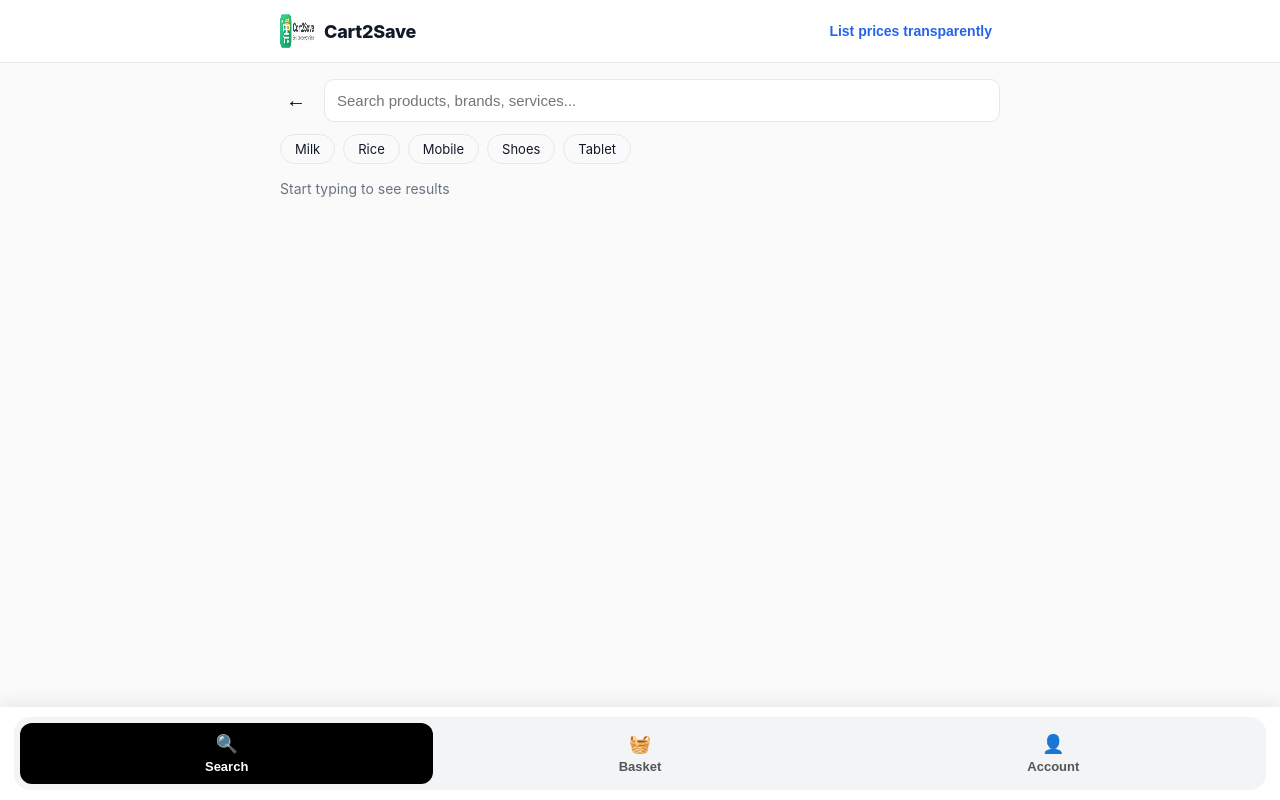
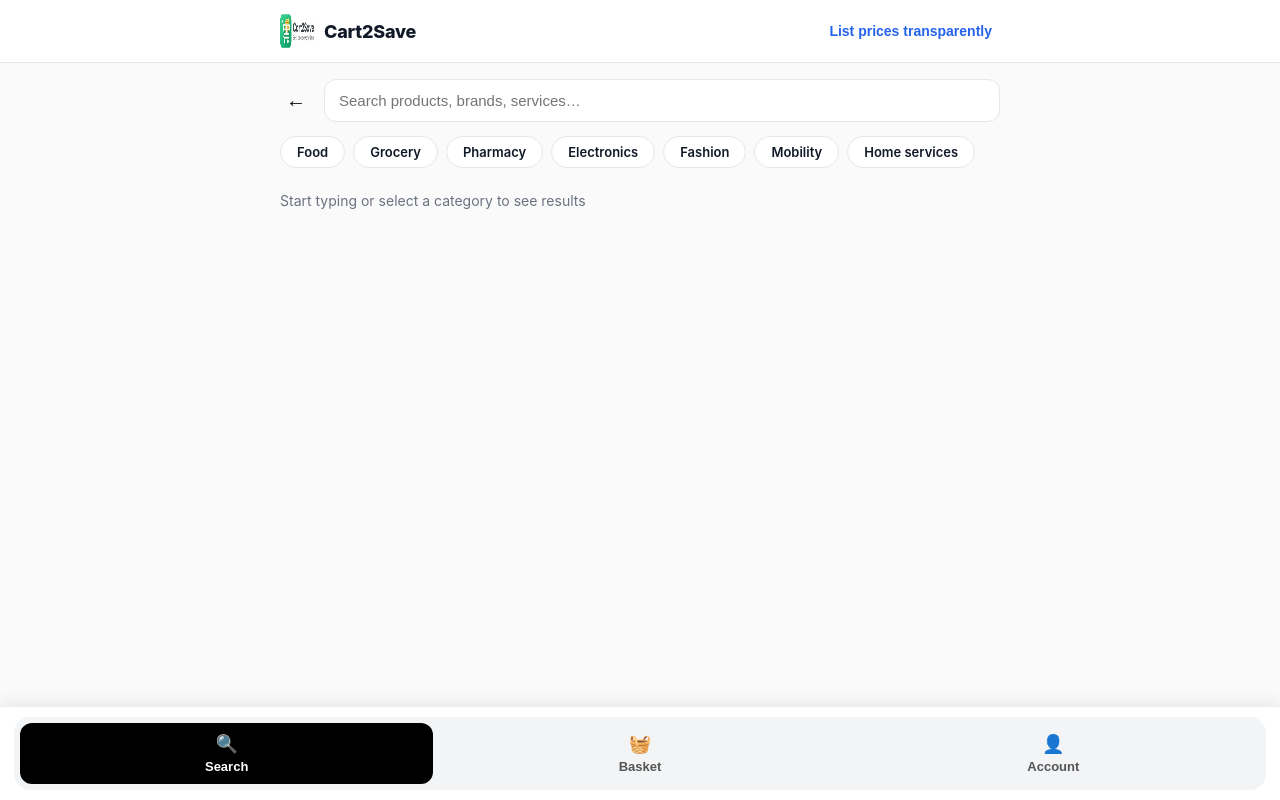
Before and after one commit to prashanthrangineni-sketch/pranix-witness-ui, a Next.js app: page /search in a window 1280 px wide. Built offline with nearby package versions, Linux system fonts and the light colour scheme.

Commit message:
Polish search UX with category chips and native navigation

```diff
--- a/app/search/page.tsx
+++ b/app/search/page.tsx
@@ -3,22 +3,30 @@
 import { useRouter } from 'next/navigation'
 import { useState } from 'react'
 
+const CHIPS = [
+  'Food',
+  'Grocery',
+  'Pharmacy',
+  'Electronics',
+  'Fashion',
+  'Mobility',
+  'Home services',
+]
+
 export default function SearchPage() {
   const router = useRouter()
   const [query, setQuery] = useState('')
-
-  const chips = ['Milk', 'Rice', 'Mobile', 'Shoes', 'Tablet']
+  const [activeChip, setActiveChip] = useState<string | null>(null)
 
   return (
     <div style={{ padding: '16px', maxWidth: '720px', margin: '0 auto' }}>
-
       {/* 🔙 BACK + SEARCH */}
       <div
         style={{
           display: 'flex',
           alignItems: 'center',
           gap: '12px',
-          marginBottom: '12px',
+          marginBottom: '14px',
         }}
       >
         <button
@@ -35,50 +43,63 @@ export default function SearchPage() {
 
         <input
           value={query}
-          onChange={(e) => setQuery(e.target.value)}
-          placeholder="Search products, brands, services..."
+          onChange={(e) => {
+            setQuery(e.target.value)
+            setActiveChip(null)
+          }}
+          placeholder="Search products, brands, services…"
           style={{
             flex: 1,
-            padding: '12px',
-            borderRadius: '10px',
+            padding: '12px 14px',
+            borderRadius: '12px',
             border: '1px solid #e5e7eb',
             fontSize: '15px',
           }}
         />
       </div>
 
-      {/* QUICK CHIPS */}
+      {/* CATEGORY CHIPS */}
       <div
         style={{
           display: 'flex',
           gap: '8px',
           overflowX: 'auto',
-          marginBottom: '16px',
+          paddingBottom: '6px',
+          marginBottom: '18px',
         }}
       >
-        {chips.map((c) => (
+        {CHIPS.map((chip) => {
+          const active = chip === activeChip
+          return (
             <div
-            key={c}
+              key={chip}
               onClick={() => {
-              setQuery(c)
+                setActiveChip(chip)
+                setQuery(chip)
               }}
               style={{
-              padding: '6px 14px',
+                padding: '7px 16px',
                 borderRadius: '999px',
-              border: '1px solid #e5e7eb',
                 fontSize: '13px',
+                fontWeight: 600,
+                whiteSpace: 'nowrap',
                 cursor: 'pointer',
-              whiteSpace: 'nowrap',
+                border: active
+                  ? '1px solid #111827'
+                  : '1px solid #e5e7eb',
+                backgroundColor: active ? '#111827' : '#ffffff',
+                color: active ? '#ffffff' : '#111827',
               }}
             >
-            {c}
+              {chip}
             </div>
-        ))}
+          )
+        })}
       </div>
 
       {/* RESULTS PLACEHOLDER */}
       <div style={{ color: '#6b7280', fontSize: '14px' }}>
-        Start typing to see results
+        Start typing or select a category to see results
       </div>
     </div>
   )
```
Lines whose indentation alone changed are shown as unchanged.
